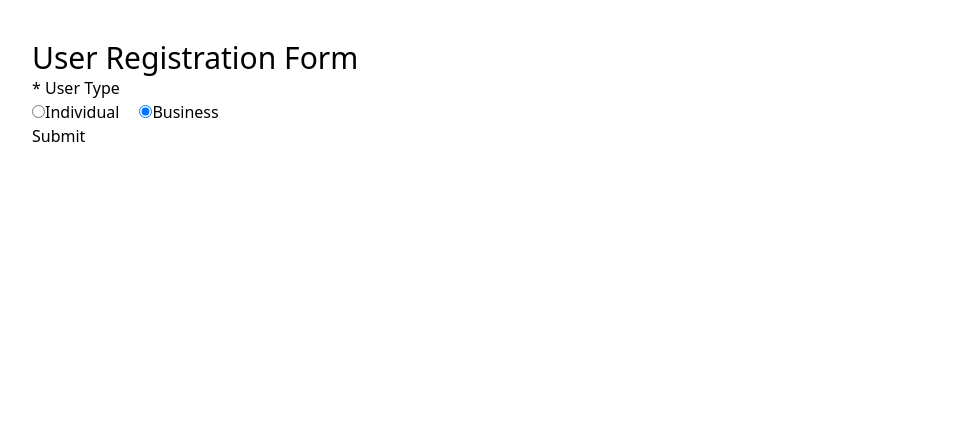
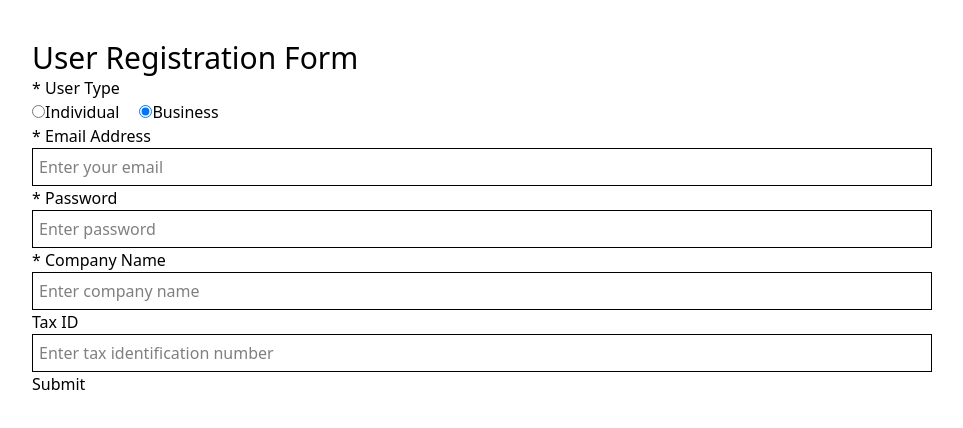
Before and after one commit to MArhamAA1422/test-react, a React (Vite) app in the folder dynamic-form-builder/: page / in a window 1280 px wide. Both pictures are taken after a click on the radio button 153 px from the left and 111 px from the top of the page. Shown: the top 428 px of the page, without its empty margins (8-971 px from the left). Built offline with nearby package versions, Linux system fonts and the light colour scheme.

Commit message:
Some code done

```diff
--- a/dynamic-form-builder/src/App.tsx
+++ b/dynamic-form-builder/src/App.tsx
@@ -2,14 +2,14 @@ import './App.css'
 import jsonData from '../data/test.json';
 import FormBuilder from './components/FormBuilder';
 import type { TForm } from './utils/types';
-import { FormContextProvider } from './FormContext';
+import { FormDataProvider } from './FormContext';
 
 function App() {
    const formData: TForm = JSON.parse(JSON.stringify(jsonData));
    return (
-      <FormContextProvider>
+      <FormDataProvider>
          <FormBuilder formData={formData} />
-      </FormContextProvider>
+      </FormDataProvider>
    )
 }
 
--- a/dynamic-form-builder/src/FormContext.tsx
+++ b/dynamic-form-builder/src/FormContext.tsx
@@ -1,27 +1,27 @@
-import { createContext, useReducer, type ActionDispatch } from "react";
+import React, { createContext, useState, useContext } from "react";
+
+export type FormDataState = { [key: string]: string };
+
+type TFormData = {
+  formDataState: FormDataState;
+  setFormDataState: React.Dispatch<React.SetStateAction<FormDataState>>;
+};
+
+const FormDataContext = createContext<TFormData | undefined>(undefined);
+
+export const FormDataProvider = ({ children }: { children: React.ReactNode }) => {
+  const [formDataState, setFormDataState] = useState<FormDataState>({});
+
+  return (
+    <FormDataContext.Provider value={{ formDataState, setFormDataState }}>
+      {children}
+    </FormDataContext.Provider>
+  );
+};
 
 // eslint-disable-next-line react-refresh/only-export-components
-export const FormContext = createContext(null);
-// eslint-disable-next-line react-refresh/only-export-components
-export const FormDispatchContext = createContext<ActionDispatch<[action: any]>>(null);
-
-export function FormContextProvider({ children }: { children: React.ReactNode}) {
-   const [formContextData, dispatch] = useReducer(
-      formDataReducer,
-      initialFormData,
-   );
-
-   return (
-      <FormContext value={formContextData}>
-         <FormDispatchContext value={dispatch}>
-            {children}
-         </FormDispatchContext>
-      </FormContext>
-   );
-}
-
-function formDataReducer(form, action) {
-
-}
-
-const initialFormData = {};
+export const useFormDataState = () => {
+  const context = useContext(FormDataContext);
+  if (!context) throw new Error("Error in context");
+  return context;
+};
--- a/dynamic-form-builder/src/components/FormBuilder.tsx
+++ b/dynamic-form-builder/src/components/FormBuilder.tsx
@@ -1,8 +1,11 @@
-import { useContext } from "react";
 import Radio from "../fields/Radio";
 import type { TField, TForm } from "../utils/types";
 import { useForm, type SubmitHandler } from "react-hook-form";
-import { FormContext } from "../FormContext";
+import { useFormDataState } from "../FormContext";
+import Email from "../fields/Email";
+import Text from "../fields/Text";
+import Password from "../fields/Password";
+import Select from "../fields/Select";
 
 type TFormBuilderProps = {
    formData: TForm
@@ -12,11 +15,11 @@ function FormBuilder({formData}: TFormBuilderProps) {
    const fieldData = formData.fields;
    const {
       handleSubmit
-   } = useForm<TField>()
-   const onSubmit: SubmitHandler<TField> = (data) => console.log(data)
+   } = useForm<TField>();
+   const onSubmit: SubmitHandler<TField> = (data) => console.log(data);
 
-   const formContextData = useContext(FormContext);
-   console.log(formContextData);
+   const {formDataState} = useFormDataState();
+   console.log(formDataState);
 
    return (
       <div className="flex flex-col m-10">
@@ -33,6 +36,38 @@ function FormBuilder({formData}: TFormBuilderProps) {
                         options={field.options}
                         validations={field.validations}
                      />
+                  case 'email':
+                     return <Email
+                        key={field.id}
+                        fieldId={field.id}
+                        label={field.label}
+                        placeholder={field.placeholder}
+                        validations={field.validations}
+                     />
+                  case 'text':
+                     return <Text
+                        key={field.id}
+                        fieldId={field.id}
+                        label={field.label}
+                        placeholder={field.placeholder}
+                        condition={field.condition}
+                        validations={field.validations}
+                     />
+                  case 'password':
+                     return <Password
+                        key={field.id}
+                        label={field.label}
+                        placeholder={field.placeholder}
+                        validations={field.validations}
+                     />
+                  case 'select':
+                     return <Select
+                        key={field.id}
+                        label={field.label}
+                        placeholder={field.placeholder}
+                        validations={field.validations}
+
+                     />
                }
             })}
 
--- a/dynamic-form-builder/src/fields/Email.tsx
+++ b/dynamic-form-builder/src/fields/Email.tsx
@@ -1,18 +1,37 @@
+// import { useState } from "react";
 import { isRequired } from "../utils/shared";
-import type { TEmail } from "../utils/types";
+import type { TValidation } from "../utils/types";
+import { useFormDataState } from "../FormContext";
+
+type TEmailProps = {
+   fieldId: string | undefined,
+   label: string | undefined,
+   placeholder: string | undefined,
+   validations: TValidation[] | undefined,
+}
 
 function Email({
+   fieldId,
    label,
    placeholder,
    validations,
-}: TEmail) {
+}: TEmailProps) {
+   // const [email, setEmail] = useState("");
+   const {formDataState, setFormDataState} = useFormDataState();
 
    return (
       <div className="flex-row gap-2">
          <div>{isRequired(validations)} {label}</div>
          <input type="email"
          placeholder={placeholder?placeholder : ''}
-         className="" />
+         className="p-1.5 border w-3/4"
+         onChange={(e) => {
+            // setEmail(e.target.value);
+            setFormDataState({
+               ...formDataState,
+               [fieldId!]: e.target.value,
+            });
+         }} />
       </div>
    );
 }
--- a/dynamic-form-builder/src/fields/Password.tsx
+++ b/dynamic-form-builder/src/fields/Password.tsx
@@ -1,6 +1,37 @@
-function Password() {
+// import { useState } from "react";
+import { isRequired } from "../utils/shared";
+import type { TValidation } from "../utils/types";
+// import { useFormDataState } from "../FormContext";
+
+type TPasswordProps = {
+   // fieldId: string | undefined,
+   label: string | undefined,
+   placeholder: string | undefined,
+   validations: TValidation[] | undefined,
+}
+
+function Password({
+   // fieldId,
+   label,
+   placeholder,
+   validations,
+}: TPasswordProps) {
+   // const {formDataState, setFormDataState} = useFormDataState();
+
    return (
-      <div>Password</div>
+      <div className="flex-row gap-2">
+         <div>{isRequired(validations)} {label}</div>
+         <input type="password"
+         placeholder={placeholder?placeholder : ''}
+         className="p-1.5 border w-3/4"
+         // onChange={(e) => {
+         //    setFormDataState({
+         //       ...formDataState,
+         //       [fieldId!]: e.target.value,
+         //    });
+         // }}
+         />
+      </div>
    );
 }
 
--- a/dynamic-form-builder/src/fields/Radio.tsx
+++ b/dynamic-form-builder/src/fields/Radio.tsx
@@ -1,8 +1,8 @@
-import { useContext, useState } from "react";
+import { useState } from "react";
 import type { TOption, TValidation } from "../utils/types";
 // import { useForm } from "react-hook-form";
 import { isRequired } from "../utils/shared";
-import { FormContext, FormDispatchContext } from "../FormContext";
+import { useFormDataState } from "../FormContext";
 
 type TRadioProps = {
    fieldId: string | undefined,
@@ -25,8 +25,7 @@ function Radio({
    //    formState: { errors },
    // } = useForm<TField>();
 
-   const formContextData = useContext(FormContext);
-   const dispatch = useContext(FormDispatchContext);
+   const {formDataState, setFormDataState} = useFormDataState();
 
    return (
       <div>
@@ -42,9 +41,9 @@ function Radio({
                      checked={checked===option.value}
                      onChange={() => {
                         setChecked(option.value);
-                        dispatch({
-                           ...formContextData,
-                           fieldId: option.value,
+                        setFormDataState({
+                           ...formDataState,
+                           [fieldId!]: option.value,
                         });
                      }}
                       />
--- a/dynamic-form-builder/src/fields/Select.tsx
+++ b/dynamic-form-builder/src/fields/Select.tsx
@@ -1,6 +1,52 @@
-function Select() {
+// import { useState } from "react";
+import { isRequired, isVisible } from "../utils/shared";
+import type { TCondition, TValidation } from "../utils/types";
+import { useFormDataState } from "../FormContext";
+
+type TSelectProps = {
+   fieldId: string | undefined,
+   label: string | undefined,
+   placeholder: string | undefined,
+
+   condition?: TCondition | undefined,
+   validations: TValidation[] | undefined,
+   dependsOn?: string | undefined,
+}
+
+function Select({
+   fieldId,
+   label,
+   placeholder,
+   condition,
+   validations,
+   dependsOn,
+}: TSelectProps) {
+   const {formDataState, setFormDataState} = useFormDataState();
+   const conditionField = condition?.field.replace("{{", "").replace("}}", "");
+   const conditionOperator = condition?.operator;
+   const conditionValue = condition?.value;
+
+   const showField = isVisible(formDataState[conditionField!], conditionOperator!, conditionValue!);
+
+   if (!showField) {
+      return (
+         <></>
+      );
+   }
+
    return (
-      <div>Select</div>
+      <div className="flex-row gap-2">
+         <div>{isRequired(validations)} {label}</div>
+         <input type="text"
+         placeholder={placeholder?placeholder : ''}
+         className="p-1.5 border w-3/4"
+         onChange={(e) => {
+            setFormDataState({
+               ...formDataState,
+               [fieldId!]: e.target.value,
+            });
+         }} />
+      </div>
    );
 }
 
--- a/dynamic-form-builder/src/fields/Text.tsx
+++ b/dynamic-form-builder/src/fields/Text.tsx
@@ -1,6 +1,49 @@
-function Text() {
+// import { useState } from "react";
+import { isRequired, isVisible } from "../utils/shared";
+import type { TCondition, TValidation } from "../utils/types";
+import { useFormDataState } from "../FormContext";
+
+type TTextProps = {
+   fieldId: string | undefined,
+   label: string | undefined,
+   placeholder: string | undefined,
+   condition: TCondition | undefined,
+   validations: TValidation[] | undefined,
+}
+
+function Text({
+   fieldId,
+   label,
+   placeholder,
+   condition,
+   validations,
+}: TTextProps) {
+   const {formDataState, setFormDataState} = useFormDataState();
+   const conditionField = condition?.field.replace("{{", "").replace("}}", "");
+   const conditionOperator = condition?.operator;
+   const conditionValue = condition?.value;
+
+   const showField = isVisible(formDataState[conditionField!], conditionOperator!, conditionValue!);
+
+   if (!showField) {
+      return (
+         <></>
+      );
+   }
+
    return (
-      <div>Text</div>
+      <div className="flex-row gap-2">
+         <div>{isRequired(validations)} {label}</div>
+         <input type="text"
+         placeholder={placeholder?placeholder : ''}
+         className="p-1.5 border w-3/4"
+         onChange={(e) => {
+            setFormDataState({
+               ...formDataState,
+               [fieldId!]: e.target.value,
+            });
+         }} />
+      </div>
    );
 }
 
--- a/dynamic-form-builder/src/utils/types.ts
+++ b/dynamic-form-builder/src/utils/types.ts
@@ -11,7 +11,7 @@ export type TValidation = {
    message: string,
 };
 
-type TCondition = {
+export type TCondition = {
    field: string,
    operator: string,
    value: string,
@@ -26,7 +26,7 @@ export type TField = {
    defaultValue?: string,
    placeholder?: string,
    options?: TOption[],
-   conditions?: TCondition[],
+   condition?: TCondition,
    validations?: TValidation[],
 };
 
```
Also changed, not shown: dynamic-form-builder/src/utils/shared.ts (+50 -15 lines).
